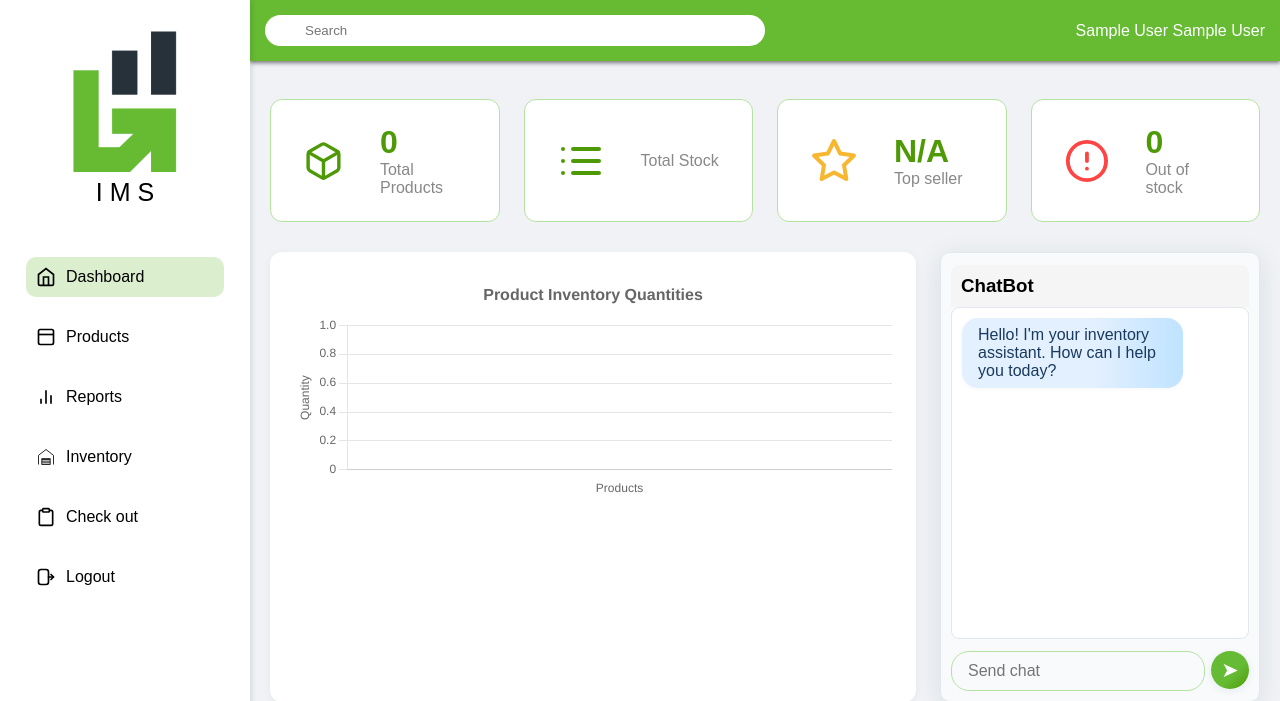
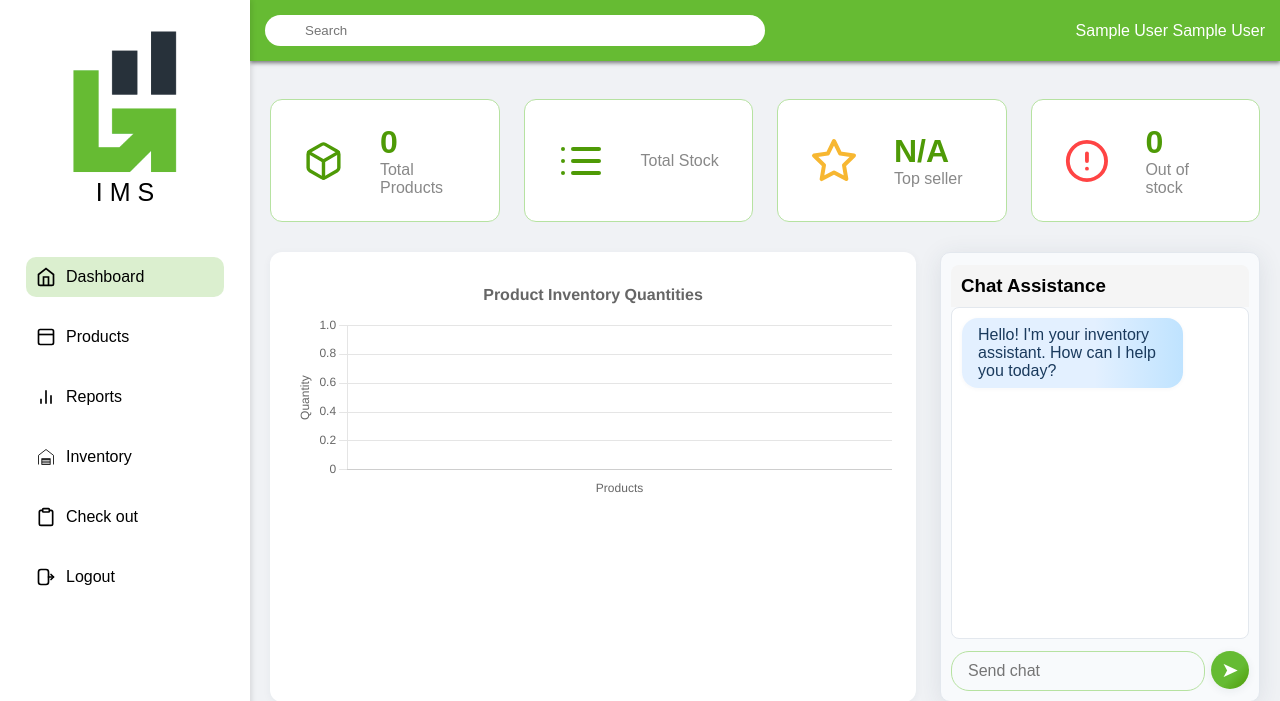
Before and after one commit to Nicoleyroy/AJR-IMS, a PHP site: page /dashboard.php in a window 1280 px wide. Shown: the top 701 px of the page. Run offline with PHP 8.4, Linux system fonts and the light colour scheme; the visitor is signed in with stand-in values (Sample User, id 1); data that the repository does not hold is empty.

Commit message:
Initial commit

```diff
--- a/chat_api.php
+++ b/chat_api.php
@@ -1,5 +1,4 @@
 <?php
-require_once 'config.php';
 require_once 'includes/db.php';
 header('Content-Type: application/json');
 
--- a/config.php
+++ /dev/null
@@ -1,3 +0,0 @@
-<?php
-// OpenAI API Configuration
-define('OPENAI_API_KEY', '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');
--- a/dashboard.php
+++ b/dashboard.php
@@ -214,7 +214,7 @@ $conn->close();
                         </div>
                         <div class="chat-section">
                             <div class="chat-header">
-                                <h3>ChatBot</h3>
+                                <h3>Chat Assistance</h3>
                                 <div class="chat-indicator" id="chat-indicator"></div>
                             </div>
                             <div class="chat-box" id="chat-box">
```
